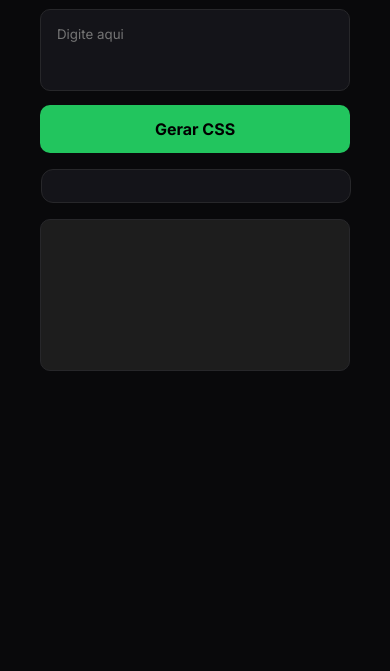
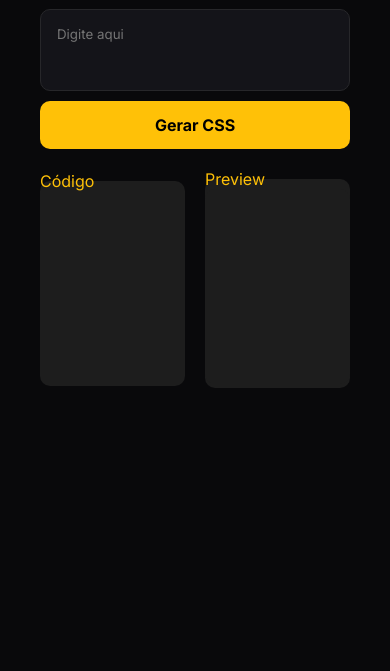
Before and after one commit to Guilh3rme-August0-bs/Gerador-de-CSS-por-IA, a plain HTML site: page index.html in a window 390 px wide. Shown: the part 173-844 px from the top of the page. Drawn offline with Linux system fonts and the light colour scheme.

Commit message:
Responsividade e exibição  melhoradas

```diff
--- a/index.html
+++ b/index.html
@@ -14,20 +14,25 @@
 </head>
 
 <body>
-    <div class="left">
+
     <h1>Gerador de CSS <span>por IA</span></h1>
 
     <p>Digite um prompt para criar o elemento CSS que você deseja</p>
 
     <textarea rows="3" placeholder="Digite aqui" id="prompt-box"></textarea>
     <button id="botao">Gerar CSS</button>
-    <p class="bloco-codigo"></p>
-</div>
-<div class="right">
-    <iframe class="resultado-codigo" src="" frameborder="0"></iframe>
-</div>
 
-<script src="script.js"></script>
+    <div class="boxes">
+        <fieldset>
+            <legend>Código</legend>
+        <pre class="bloco-codigo"></pre>
+        </fieldset>
+        <fieldset>
+            <legend>Preview</legend>
+        <iframe class="resultado-codigo" src="" frameborder="0"></iframe>
+        </fieldset>
+    </div>
+    <script src="script.js"></script>
 
 </body>
 
--- a/script.js
+++ b/script.js
@@ -3,6 +3,7 @@
 //1. Improvável;
 //2. RedBull;
 //3. DevClub;
+//4. DevClub
 
 
 // Algoritmo Receita do Bolo
--- a/styles.css
+++ b/styles.css
@@ -23,12 +23,26 @@ h1 {
 }
 
 span {
-    color: #22c55e;
+    color: #ef1c1c;
 }
 
 p {
     color: #71717a;
     margin: 12px;
+}
+
+legend {
+    color: #FFC107;
+}
+
+fieldset {
+    background-color: rgb(29, 29, 29);
+    width: 100%;
+    max-width: 900px;
+    border-radius: 10px;
+
+    /* Altura baseada na menor dimensão da tela */
+    border: none;
 }
 
 textarea {
@@ -48,7 +62,8 @@ textarea {
 button {
     width: 100%;
     max-width: 640px;
-    background: #22c55e;
+    background: #FFC107;
+    color: #000000;
     font-size: 16px;
     font-weight: bold;
     border-radius: 10px;
@@ -62,22 +77,57 @@ button {
     background-color: rgb(29, 29, 29);
     border: 1px solid #27272a;
     width: 100%;
-    max-width: 485px;
     border-radius: 10px;
+    padding: 27px;
+
+    width: 100%;
+    /* Ocupa o container */
+    height: 50vmin;
+    /* Altura baseada na menor dimensão da tela */
+    border: none;
+    transition: all 0.3s ease;
+    /* Transição suave */
 }
 
 .bloco-codigo {
-    background-color: #141419;
     border: 1px solid #27272a;
     border-radius: 12px;
     padding: 16px;
-    margin: 16px 16px 16px 1px;
-    color: #34d399;
+    margin: 0;
+    color: #ffffff;
     overflow: auto;
+    border-radius: 10px;
+
+    /* Ocupa o container */
+    height: 50vmin;
+    /* Altura baseada na menor dimensão da tela */
+    border: none;
+    transition: all 0.3s ease;
+    /* Transição suave */
+
+}
+
+.boxes {
+    display: flex;
+    flex-direction: row;
+    align-content: center;
+    justify-content: center;
+    align-items: center;
+    gap: 20px;
+    margin-top: 20px;
     width: 100%;
-    max-width: 640px;
 }
- .right {
-    width: 100%;
-    max-width: 485px;
- }
+
+::-webkit-scrollbar {
+    background-color: #7a7a7a
+}
+
+::-webkit-scrollbar-track {
+    background-color: #2c2c2c
+}
+
+/* Polegar da barra (a parte que arrasta) */
+::-webkit-scrollbar-thumb {
+    background: #888;
+    border-radius: 6px;
+}
```
